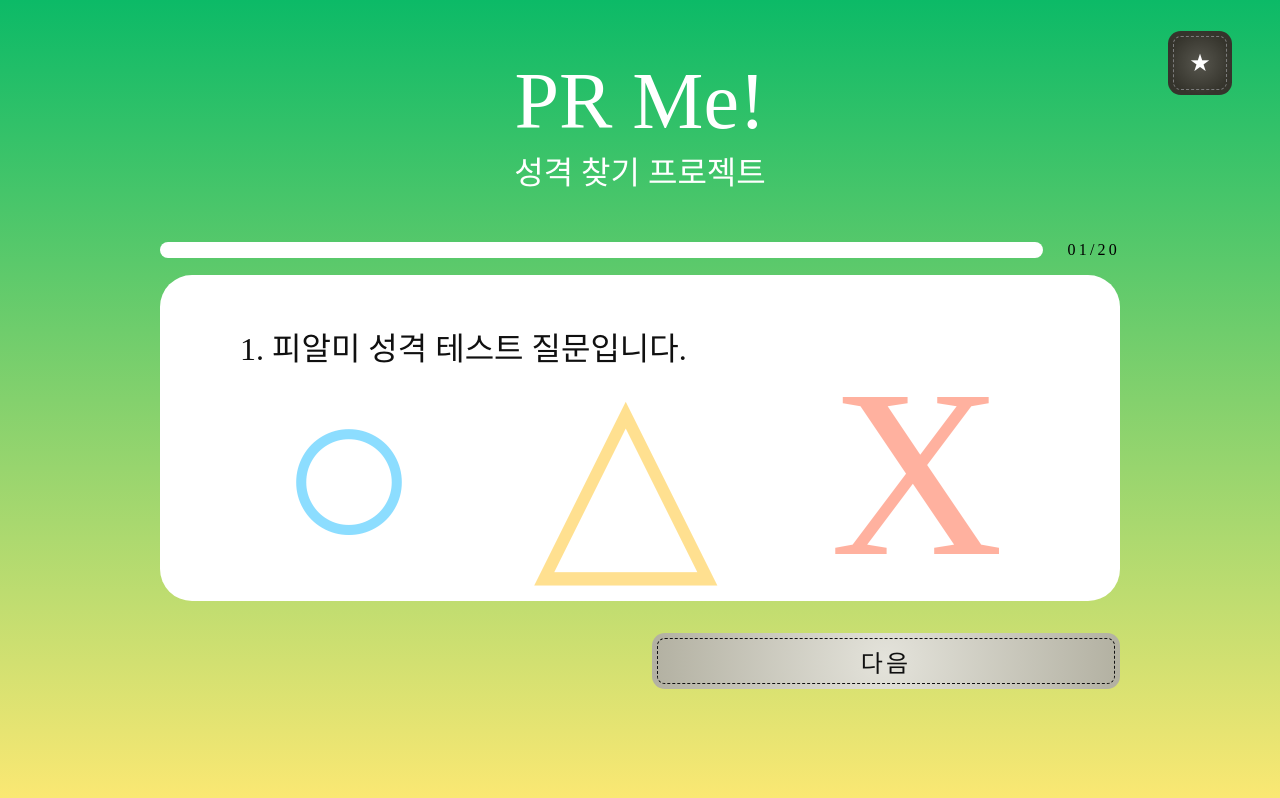
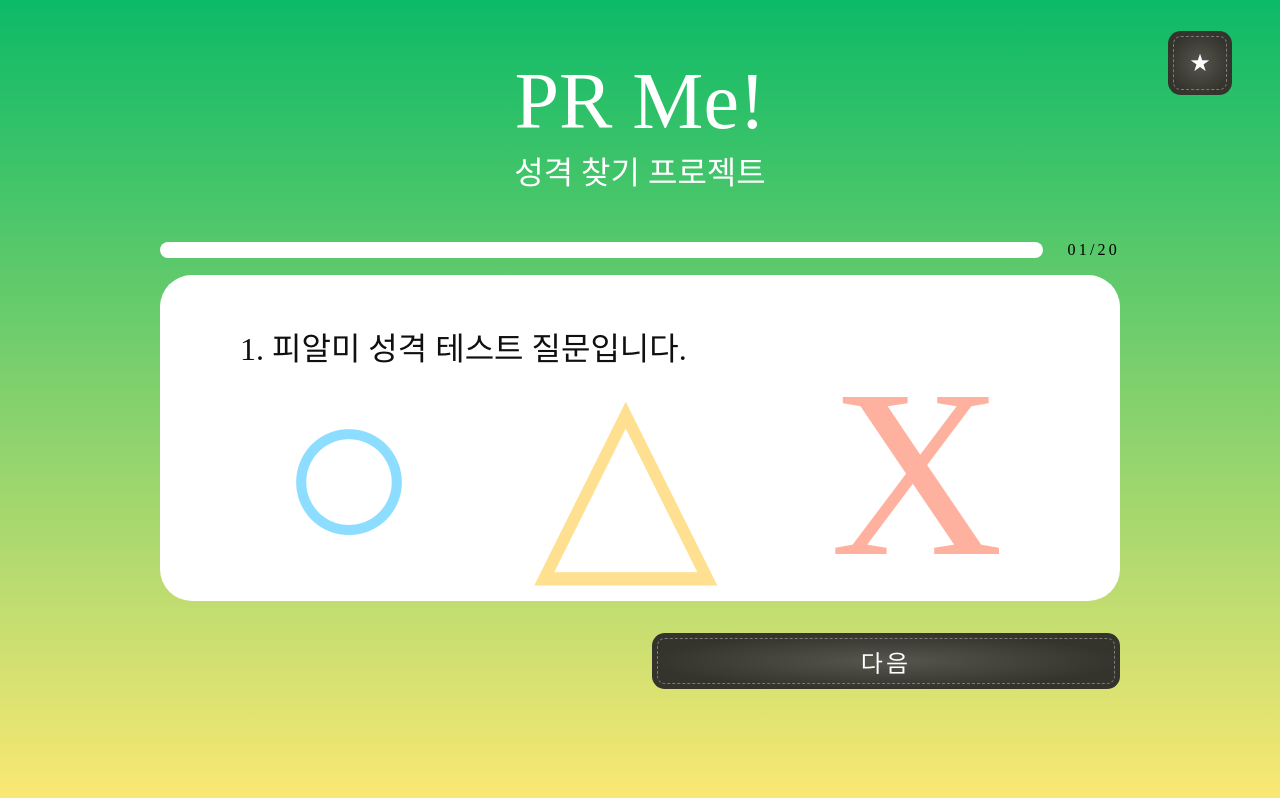
Before and after one commit to PRMe-org/PRMe, a React (Create React App) app in the folder front/: page /home/test in a window 1280 px wide. In both pictures the pointer is over the button "다음". Built offline with nearby package versions, Linux system fonts and the light colour scheme; a web font is replaced by a local one.

Commit message:
0602 Test.jsx CSS 추가
test-button-next-disabled일 경우 CSS 추가

```diff
--- a/front/src/App.css
+++ b/front/src/App.css
@@ -1077,6 +1077,17 @@ input[type=radio] + label {
     border: none;
 }
 
+.test-button-next.test-button-next-disabled {
+    cursor: default;
+}
+.test-button-next.test-button-next-disabled:hover {
+    cursor: default;
+    color: white;
+    outline: 0.1rem dashed rgb(123, 123, 123);
+    background: radial-gradient(50% 50% at 50% 50%, #57564E 0%, #35342C 100%);
+}
+
+
 /* ----------- Mypage.jsx ----------- */
 
 .mypage {
--- a/front/src/pages/Friends.jsx
+++ b/front/src/pages/Friends.jsx
@@ -14,6 +14,7 @@ const Friends = () => {
   const [friendsData, setFriendsData] = useState([
     // api데이터가 없어서 임의로 넣은 test용 데이터.
     // 실제 데이터 api넣어서 다시 test!
+
     // {
     //   id: 1,
     //   name: "김지원",
@@ -44,6 +45,7 @@ const Friends = () => {
     //   tags: ["#열정적", "#도전적", "#사교적"],
     //   date: "2023.06.03",
     // },
+
   ]);
   const [currentPage, setCurrentPage] = useState(1); // 현재 페이지를 관리하는 상태 변수
   const itemsPerPage = 5;
```
Also changed, not shown: front/src/pages/Test.jsx (line endings or trailing spaces).
